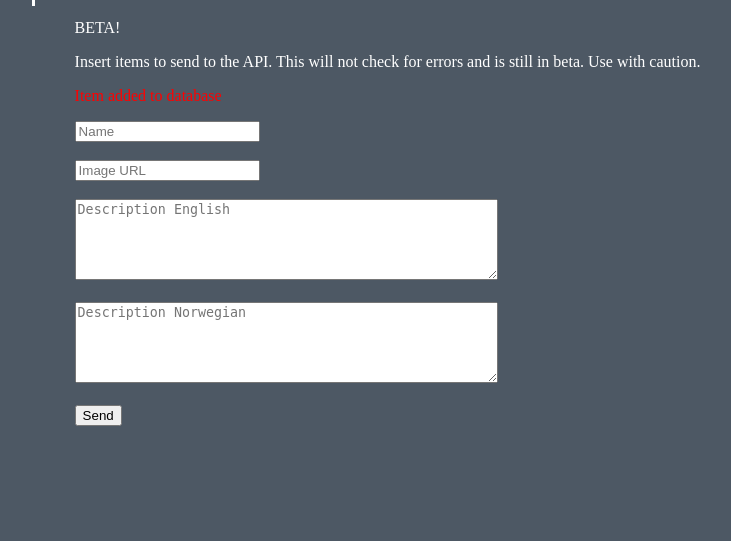
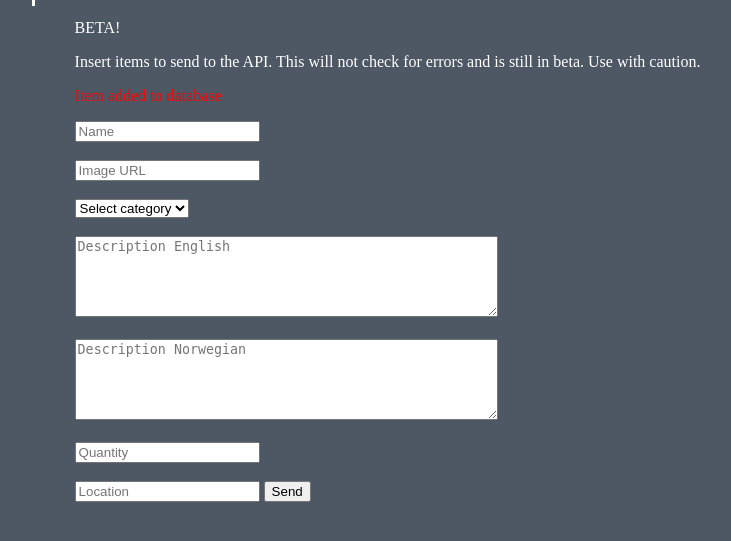
Before and after one commit to MakerManagement/mms-website, a PHP site: page /admin.php in a window 1280 px wide. Shown: the part 229-770 px from the top of the page, without its empty margins (181-912 px from the left). Run offline with PHP 8.4, Linux system fonts and the light colour scheme; the visitor is signed in with stand-in values (Sample User, id 1); some libraries are stand-ins or nearby versions.

Commit message:
Search bar is now more advanced
Also admin contains more fields
The admincontroller sends all data to server

```diff
--- a/admin.php
+++ b/admin.php
@@ -12,6 +12,7 @@ include "sources/lang/common.php";
 <!DOCTYPE html>
 <html lang="<?php echo $_SESSION["lang"]; ?>">
 <head>
+    <link href="sources/logos/favicon.ico" rel="shortcut icon" type="image/x-icon" />
     <meta charset="UTF-8" />
     <title>Makerspace Management System</title>
     <link rel="stylesheet" type="text/css" href="sources/css/main.css" />
@@ -32,7 +33,7 @@ include("sources/html/wrapper.php");
     <h1><?php echo $lang["ADMIN_HEADER"]; ?></h1>
     <div id="main-content">
         <p>BETA!</p>
-        <p><?php echo $lang["ADMIN_DESCRIPTION"] ?></p>
+        <p><?php echo $lang["ADMIN_DESCRIPTION"]; ?></p>
 
         <p class="warning">
         <?php
@@ -50,10 +51,15 @@ include("sources/html/wrapper.php");
         </p>
 
         <form id="admin-form" action="sources/background_php/adminController.php" method="POST">
-            <input type="text" placeholder="Name" name="item_name" />
+            <input type="text" placeholder="Name" name="item_name" required />
             <br />
             <br />
             <input type="text" placeholder="Image URL" name="image_url" />
+            <br />
+            <br />
+            <select id="category-selector" name="category" required>
+                <option><?php echo $lang["category_selector"]; ?></option>
+            </select>
             <br />
             <br />
             <textarea rows="5" cols="50" placeholder="Description English" form="admin-form" name="desc_eng"></textarea>
@@ -62,6 +68,10 @@ include("sources/html/wrapper.php");
             <textarea rows="5" cols="50" placeholder="Description Norwegian" form="admin-form" name="desc_nor"></textarea>
             <br />
             <br />
+            <input type="number" placeholder="Quantity" name="quantity" min="0"/>
+            <br />
+            <br />
+            <input type="text" placeholder="Location" name="location" />
             <input type="submit" value="Send" />
         </form>
     </div>
--- a/itempage.php
+++ b/itempage.php
@@ -12,6 +12,7 @@ include "sources/lang/common.php";
 <!--suppress ALL -->
 <html lang="<?php echo $_SESSION["lang"]; ?>">
 <head>
+    <link href="sources/logos/icon.png" rel="shortcut icon" type="image/x-icon" />
     <meta charset="UTF-8" />
     <title>Makerspace Management System</title>
     <link rel="stylesheet" type="text/css" href="sources/css/main.css" />
--- a/sources/html/wrapper.php
+++ b/sources/html/wrapper.php
@@ -1,8 +1,10 @@
 <head>
-    <link rel="icon" href="../sources/logos/icon.png" />
+    <link href="sources/logos/icon.png" rel="shortcut icon" type="image/x-icon" />
     <script src="https://ajax.googleapis.com/ajax/libs/jquery/3.1.1/jquery.min.js"></script>
     <script src="https://code.jquery.com/jquery-1.12.4.js"></script>
     <script src="https://code.jquery.com/ui/1.12.1/jquery-ui.js"></script>
+    <link rel="stylesheet" href="//code.jquery.com/ui/1.12.1/themes/base/jquery-ui.css">
+    <script src="sources/js/script.js"></script>
 </head>
 
 <div id="language-chooser">
@@ -25,7 +27,15 @@
     <script>
         $( function() {
             $( "#search" ).autocomplete({
-                source: itemArray
+                source: itemArray,
+                select: function(event, ui)
+                {
+                    if (ui.item)
+                    {
+                        $("#search").val(ui.item.value);
+                    }
+                    $("#search-submit").click();
+                }
             });
         } );
     </script>
@@ -35,6 +45,7 @@
             <form action="/sources/background_php/searchQuery.php" method="GET">
                 <span class="icon"><i class="fa fa-search"></i></span>
                 <input name="q" type="search" id="search" placeholder="Search for item">
+                <input type="submit" id="search-submit" hidden>
             </form>
         </div>
     </div>
--- a/sources/js/script.js
+++ b/sources/js/script.js
@@ -5,11 +5,7 @@
 /** @namespace item.categories.category */
 /** @namespace item.categories */
 
-/*
-GLOBAL VARIABLES
- */
-const maxcharacters = 75;
-const itemArray = [];
+var itemArray = [];
 
 // Function to ask API, returns JSON
 function readTextFile(file, callback)
@@ -25,8 +21,8 @@ function readTextFile(file, callback)
         }
         else
         {
-            console.log("An error has occurred:");
-            //console.log("Ready state: " + rawFile.readyState +  ". Status: " + rawFile.status);
+            //console.log("An error has occurred:");
+            console.log("Ready state: " + rawFile.readyState +  ". Status: " + rawFile.status);
         }
     };
     rawFile.send(null);
@@ -37,11 +33,13 @@ const responseCategories = "http://158.39.162.161/api/categories";
 readTextFile(responseCategories, function (text)
 {
     const ul_categoryList = document.getElementById("category-list");
+    const category_selector = document.getElementById("category-selector");
 
-    const data = JSON.parse(text);
+    const data = JSON.parse(text).reverse();
     for (const item of Object.values(data))
     {
         const categories = item.category[language];
+        const category_id = item._id;
 
         const categories_a = document.createElement("a");
         const categories_li = document.createElement("li");
@@ -51,6 +49,15 @@ readTextFile(responseCategories, function (text)
 
         categories_li.appendChild(categories_a);
         ul_categoryList.appendChild(categories_li);
+
+        if (typeof category_selector !== "undefined" && category_selector != null)
+        {
+            let option = document.createElement("option");
+            option.value = category_id;
+            option.innerHTML = categories;
+            category_selector.appendChild(option);
+        }
+
     }
 });
 
@@ -61,7 +68,7 @@ readTextFile(responseItems, function (text)
 {
     const ul_itemList = document.getElementById("main-list");
 
-    const data = JSON.parse(text);
+    const data = JSON.parse(text).reverse();
     for (const item of Object.values(data))
     {
         // Creates the elements for structure
@@ -80,7 +87,7 @@ readTextFile(responseItems, function (text)
         description_span2.setAttribute("class", "text-concat");
 
         // Creates a text node for description with truncating in case of long string
-        let items_description_content = document.createTextNode(truncate(item.description[language]));
+        let items_description_content = document.createTextNode(truncate(item.description[language], 75));
 
         // Sets all the attributes and make sure the elemets are nested the correct way
         items_description.appendChild(items_description_content);
@@ -89,15 +96,18 @@ readTextFile(responseItems, function (text)
         // Appends the span, so they are nested
         description_span.appendChild(description_span2);
 
-        a_header.textContent = item["item_name"];
+        a_header.textContent = truncate(item["item_name"], 24);
         items_a.appendChild(a_header);
         items_a.appendChild(description_span);
         items_a.setAttribute("href", "itempage.php?item=" + item._id);
         items_a.setAttribute("class", "item-box");
 
+        if (ul_itemList != null)
+        {
             // Appends the elements to the list
             items_li.appendChild(items_a);
             ul_itemList.appendChild(items_li);
+        }
 
         // Adds the item to the array for the search bar
         itemArray.push(item.item_name);
@@ -108,6 +118,8 @@ readTextFile(responseItems, function (text)
     loadMore();
 });
 
+if (typeof itemId !== 'undefined')
+{
 // Ask API for specific item
     const responseSpecificItem = "http://158.39.162.161/api/items/" + itemId;
 
@@ -123,7 +135,7 @@ readTextFile(responseSpecificItem, function (text)
         document.getElementById("description").innerHTML = description;
         document.getElementById("item_image").src = image;
     });
-
+}
 // Function gotten from http://stackoverflow.com/questions/6899097/how-to-add-a-parameter-to-the-url, by user: hakre
 function setParam(name, value)
 {
@@ -159,7 +171,7 @@ function setParam(name, value)
 }
 
 // Takes a string, and if the string is over 75 characters, it will add "..." to it
-function truncate(string)
+function truncate(string, maxcharacters)
 {
     if (string.length > maxcharacters)
         { //noinspection JSUnresolvedFunction
--- a/sources/lang/lang.en.php
+++ b/sources/lang/lang.en.php
@@ -18,3 +18,4 @@ $lang["CATEGORY"] = "Category";
 $lang["ADMIN_HEADER"] = "MakerSpace Administrator Panel";
 $lang["ADMIN_DESCRIPTION"] = "Insert items to send to the API. This will not check for errors and is still in beta. Use with caution.";
 $lang["HOME_BTN"] = "Home";
+$lang["category_selector"] = "Select category";
--- a/sources/lang/lang.no.php
+++ b/sources/lang/lang.no.php
@@ -18,3 +18,4 @@ $lang["CATEGORY"] = "Kategori";
 $lang["ADMIN_HEADER"] = "MakerSpace Administrator Panel";
 $lang["ADMIN_DESCRIPTION"] = "Legg til items for å sende til APIet. Denne vil ikke sjekke for errors, og er fortsatt i beta. Forsiktig!";
 $lang["HOME_BTN"] = "Hjem";
+$lang["category_selector"] = "Velg kategori";
```
Also changed, not shown: index.php (+7 -4 lines), sources/background_php/adminController.php (+7 -1 lines), sources/logos/favicon.ico (added). Lines whose indentation alone changed are shown as unchanged.
